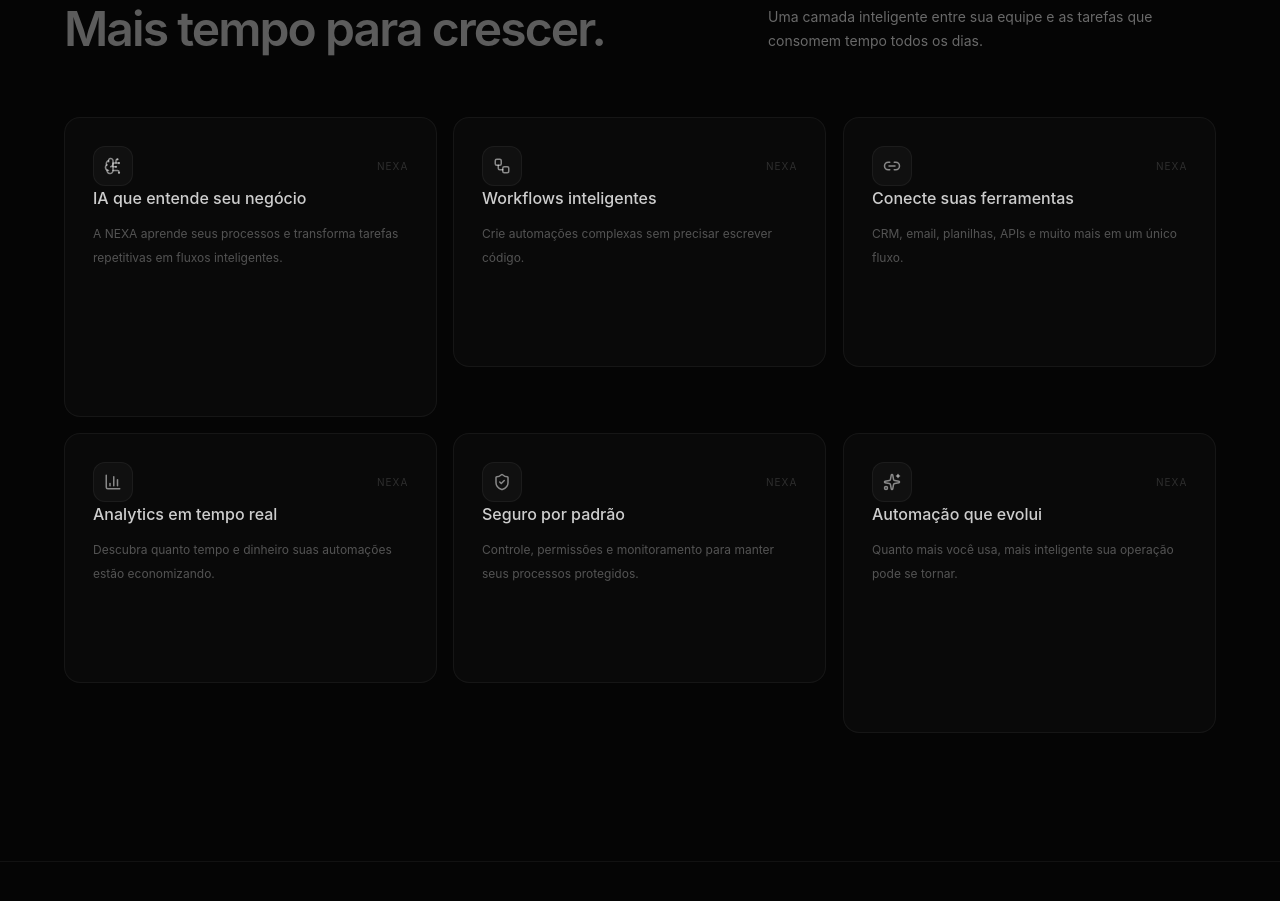
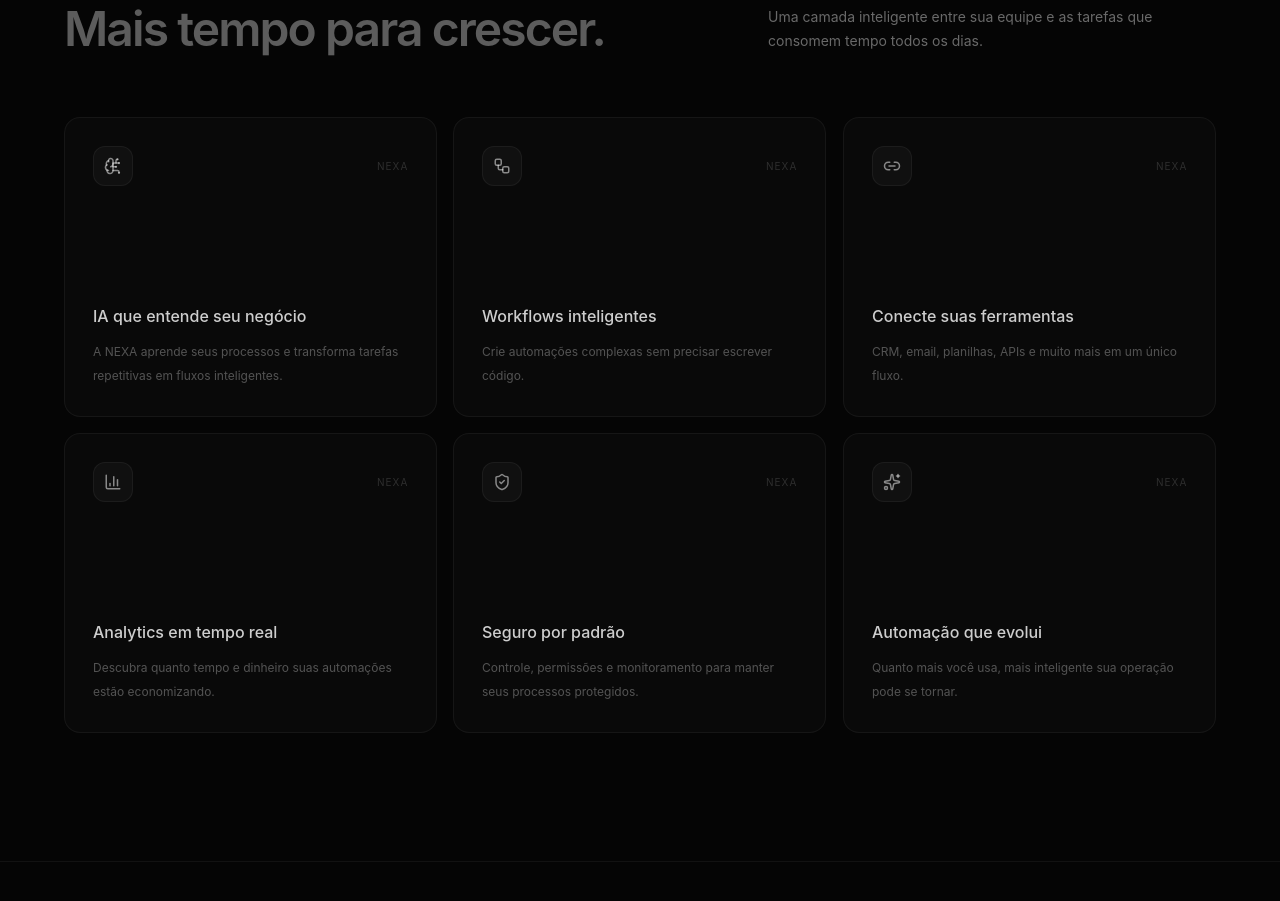
Before and after one commit to LucaswBohrer/nexa-landing-page, a React (Vite) app: page / in a window 1280 px wide. Shown: the part 2924-3825 px from the top of the page. Built offline with nearby package versions, Linux system fonts and the light colour scheme.

Commit message:
fix: normalize feature card heights

```diff
--- a/src/sections/Features.tsx
+++ b/src/sections/Features.tsx
@@ -98,11 +98,7 @@ export function Features() {
                 transition={{ duration: 0.65, delay: features.indexOf(feature) * 0.07 }}
               >
                 <SpotlightCard
-                className={
-                  feature.size === "large"
-                    ? "min-h-[300px]"
-                    : "min-h-[250px]"
-                }
+                className="h-full min-h-[300px]"
               >
                 <div className="flex h-full flex-col p-7">
                   <div className="flex items-center justify-between">
```
